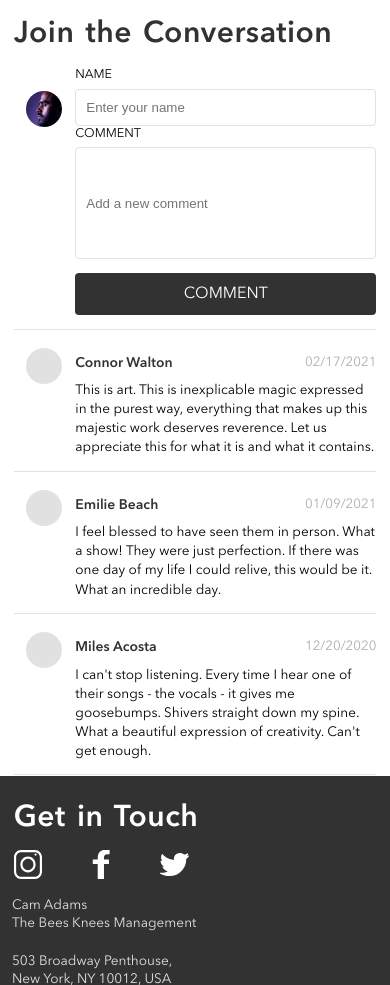
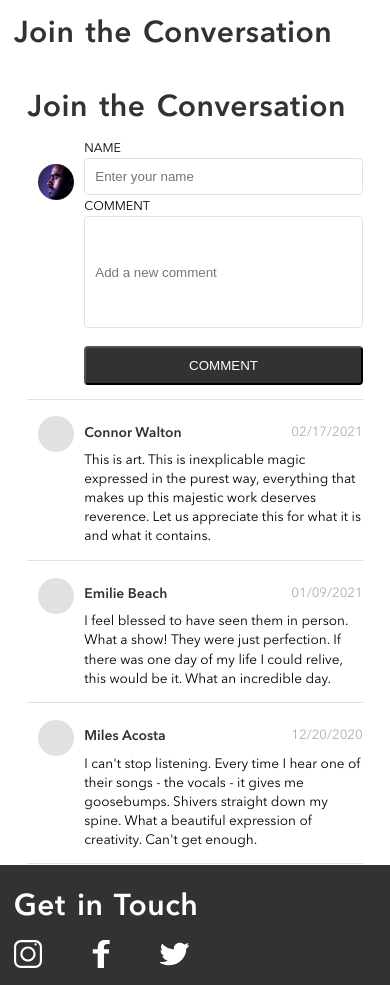
Before and after one commit to kirill-develops/bandSite, a plain HTML site: page index.html in a window 390 px wide. Shown: the part 3200-4185 px from the top of the page. Drawn offline with Linux system fonts and the light colour scheme.

Commit message:
created eventlistener for form on bio page, and basic functionality to produce comments on the live comments section. still must implement validation and styling for tablet and beyond

```diff
--- a/index.html
+++ b/index.html
@@ -1,5 +1,6 @@
 <!DOCTYPE html>
 <html lang="en">
+
 <head>
     <meta charset="UTF-8">
     <meta http-equiv="X-UA-Compatible" content="IE=edge">
@@ -8,6 +9,7 @@
 
     <title>Ladies and Gentlemen, This is | The Bees Knees</title>
 </head>
+
 <body>
     <!-- nav  -->
     <nav class="nav">
@@ -25,13 +27,14 @@
             </ul>
         </div>
     </nav>
-  <!-- hero banner  -->
+    <!-- hero banner  -->
     <div class="hero">
         <div class="hero--overlay">
             <div class="hero__title-container">
-                <h1 class="hero__title">The Bees Knees</div>
+                <h1 class="hero__title">The Bees Knees
             </div>
         </div>
+    </div>
     </div>
     <main>
         <!-- section 1: photo/quote  -->
@@ -40,7 +43,8 @@
             <img src="/assets/images/band.jpg" class="bio-intro__media" alt="Band Live @Venue">
             <div class="bio-intro__quote-container">
                 <p class="bio-intro__quote">
-                    “We push each other to be the best. It’s not uncommon for one of us to say ‘this needs to be better, back to the drawing board’”
+                    “We push each other to be the best. It’s not uncommon for one of us to say ‘this needs to be better,
+                    back to the drawing board’”
                 </p>
                 <p class="bio-intro__quote--artist-tag">
                     - Bryan Teddy, lead vocalist of The Bees Knees
@@ -52,10 +56,20 @@
             <h3 class="bio-main__title">The Bees Knees</h3>
             <div class="bio-main__details-container">
                 <p class="bio-main__details">
-                    The Bees Knees is a pop rock band originating from San Francisco, California. The band consists of lead vocalist Bryan Teddy, guitarist Mack Tolkens, guitarist Andrew Green, bassist Kent Zulkee and drummer Freddie Fischer. The band achieved its first commercial success as an unsigned act, drawing attention from manager Cam Adams. Having worked with other popular acts (The Elephant In The Room, One Trick Pony, The Cat’s Meow), Adams was confident the band could succeed even further, pushing them to sign with Magenta Records.
+                    The Bees Knees is a pop rock band originating from San Francisco, California. The band consists of
+                    lead vocalist Bryan Teddy, guitarist Mack Tolkens, guitarist Andrew Green, bassist Kent Zulkee and
+                    drummer Freddie Fischer. The band achieved its first commercial success as an unsigned act, drawing
+                    attention from manager Cam Adams. Having worked with other popular acts (The Elephant In The Room,
+                    One Trick Pony, The Cat’s Meow), Adams was confident the band could succeed even further, pushing
+                    them to sign with Magenta Records.
                 </p>
                 <p class="bio-main__details">
-                    From there, the band has soared, gaining international recognition and ranking in the top 10 on the Poster Charts. New fans immediately fell in love with the band’s original and organic attitude, solidifying their place as one of the hottest and fastest up and coming acts of this century. Fans affectionately refer to themselves as “The Hive” and are drawn to their candid and authentic performances on stage. Looking forward to touring in the future, The Bees Knees are currently recording their second studio album, looking to be released in late 2021.
+                    From there, the band has soared, gaining international recognition and ranking in the top 10 on the
+                    Poster Charts. New fans immediately fell in love with the band’s original and organic attitude,
+                    solidifying their place as one of the hottest and fastest up and coming acts of this century. Fans
+                    affectionately refer to themselves as “The Hive” and are drawn to their candid and authentic
+                    performances on stage. Looking forward to touring in the future, The Bees Knees are currently
+                    recording their second studio album, looking to be released in late 2021.
                 </p>
             </div>
         </section>
@@ -77,9 +91,24 @@
         <!-- section 4: join the conversation -->
         <section class="conversation__container">
             <h3 class="conversation__title">Join the Conversation</h3>
-            <div class="conversation__input"></div>
-            <div class="conversation__output"></div>
-        </section>
+            <section class="conversation__container">
+                <h3 class="conversation__title">Join the Conversation</h3>
+                <div class="conversation__input">
+                    <div class="comment__card">
+                        <img class="comment__avatar" src="../assets/images/Mohan-muruge.jpg">
+                        <form class="comment__right" id="newComment">
+                            <label class="comment__header">NAME
+                                <input type="text" id="userName" name="userName" placeholder="Enter your name" class="comment__form comment__form--name">
+                            </label>
+                            <label class="comment__header" for="userComment">COMMENT
+                                <input type="text" id="userComment" name="userComment" placeholder="Add a new comment" class="comment__form comment__form--comment">
+                            </label>
+                                <button class="comment__button"type="submit">COMMENT</button>
+                        </form>
+                    </div>
+                </div>
+                <div class="conversation__output" id="output"></div>
+            </section>
     </main>
     <!-- FOOTER -->
     <footer class="footer">
@@ -87,9 +116,15 @@
             <div class="footer-primary__left">
                 <h3 class="footer-primary__title">Get in Touch</h3>
                 <div class="footer-primary__social-container">
-                    <a href="https://www.Instagram.com" target="_target" class=""><img src="/assets/icons/SVG/Icon-instagram.svg" class="footer-primary__social" alt="Instagram logo"></a>
-                    <a href="https://www.facebook.com" target="_target" class=""><img src="/assets/icons/SVG/Icon-facebook.svg" class="footer-primary__social" alt="Facebook logo"></a>
-                    <a href="https://www.twitter.com" target="_target" class=""><img src="/assets/icons/SVG/Icon-twitter.svg" class="footer-primary__social" alt="Twitter logo"></a>
+                    <a href="https://www.Instagram.com" target="_target" class=""><img
+                            src="/assets/icons/SVG/Icon-instagram.svg" class="footer-primary__social"
+                            alt="Instagram logo"></a>
+                    <a href="https://www.facebook.com" target="_target" class=""><img
+                            src="/assets/icons/SVG/Icon-facebook.svg" class="footer-primary__social"
+                            alt="Facebook logo"></a>
+                    <a href="https://www.twitter.com" target="_target" class=""><img
+                            src="/assets/icons/SVG/Icon-twitter.svg" class="footer-primary__social"
+                            alt="Twitter logo"></a>
                 </div>
             </div>
             <a href="/" src="/assets/logos/Logo-bandsite.svg" class="footer__logo--tablet">
@@ -165,12 +200,13 @@
                 </div>
             </div>
         </div>
-            <a href="/" class="footer__logo--mobile">
-                <img src="/assets/logos/Logo-bandsite.svg" alt="bandsite-logo" class="">
-            </a>
+        <a href="/" class="footer__logo--mobile">
+            <img src="/assets/logos/Logo-bandsite.svg" alt="bandsite-logo" class="">
+        </a>
         <p class="footer__copyright">Copyright The Bees Knees © 2021 All Rights Reserved</p>
     </footer>
     <script src="/scripts/comments-database.js"></script>
     <script src="/scripts/index-page.js"></script>
 </body>
+
 </html>
--- a/scripts/index-page.js
+++ b/scripts/index-page.js
@@ -1,86 +1,69 @@
-// NEW COMMENT VARIABLES
+// Event Listener for Form Submission
+const newComment = document.getElementById('newComment');
 
-let conversationAvatar = document.createElement('img');
-conversationAvatar.classList.add('comment__avatar');
-conversationAvatar.setAttribute('src', "../assets/images/Mohan-muruge.jpg")
+newComment.addEventListener('submit', (e) => {
+    e.preventDefault();
+    const newName = event.target.userName.value;
+    const newComment = event.target.userComment.value;
+    const newCommentObject = {
+        id: 01,
+        date: todayString,
+        name: newName,
+        avatar: null,
+        comment: newComment
+    };
+    comments.unshift(newCommentObject);
+    updateComments(comments);
+    console.log(comments);
+})
+//Function that erases all old comments
+removeAllChildren = () => {
+    const liveComments = document.getElementById('output');
+    while (liveComments.firstChild) {
+        liveComments.removeChild(liveComments.firstChild);
+    }
+    console.log(liveComments);
+}
+//Function to update Live Comments
+updateComments = (comments) => {
+    removeAllChildren();
+    comments.forEach(comment => displayComment(comment));
+}
 
-let conversationName = document.createElement('label');
-conversationName.classList.add('comment__header');
-conversationName.setAttribute("for", "user-name");
-conversationName.innerText = "NAME"
-console.log(conversationName)
+//create function that converts new Date() into string
+const today = new Date();
+const todayString = `${today.getDate()}/${today.getMonth() + 1}/${today.getFullYear()}`;
 
-let conversationNameField = document.createElement('input');
-conversationNameField.type = 'text'
-conversationNameField.id = 'user-name'
-conversationNameField.name = 'user-name'
-conversationNameField.placeholder = 'Enter your name'
-conversationNameField.classList.add('comment__form');
-conversationNameField.classList.add('comment__form--name');
 
-let conversationComment = document.createElement('label');
-conversationComment.classList.add('comment__header');
-conversationComment.setAttribute("for", "user-comment");
-conversationComment.innerText = "COMMENT";
-
-let conversationCommentField = document.createElement('input');
-conversationCommentField.type = 'text'
-conversationCommentField.id = 'user-comment'
-conversationCommentField.name = 'user-comment'
-conversationCommentField.placeholder = 'Add a new comment'
-conversationCommentField.classList.add('comment__form');
-conversationCommentField.classList.add('comment__form--comment');
-
-// let conversationButtonText = document.createElement('h4');
-// conversationButtonText.classList.add('connent__button--text');
-
-let conversationButton = document.createElement('a');
-conversationButton.classList.add('comment__button');
-conversationButton.href = "/";
-conversationButton.innerText = "COMMENT";
-
-let conversationRight = document.createElement('form');
-conversationRight.classList.add('comment__right');
-conversationRight.append(conversationName, conversationNameField, conversationComment, conversationCommentField, conversationButton);
-
-let conversationCard = document.createElement('div');
-conversationCard.classList.add('comment__card');
-conversationCard.append(conversationAvatar, conversationRight);
-
-document.querySelector('.conversation__input').appendChild(conversationCard);
-
-// LIVE COMMENTS VARRIABLES
-
-displayComment = () => {
-    let liveCommentAvatar = document.createElement('div');
+// Function to populate HTML into live comment cards from an array database
+// @parma comments is an array of objects that provide an avatar, name, date & comment details for each entry
+displayComment = (comments) => {
+    const liveCommentAvatar = document.createElement('div');
     liveCommentAvatar.classList.add('live-comment__avatar--blank');
 
-    let liveCommentName = document.createElement('h4');
+    const liveCommentName = document.createElement('h4');
     liveCommentName.classList.add('live-comment__name');
 
-    let liveCommentDate = document.createElement('h4');
+    const liveCommentDate = document.createElement('h4');
     liveCommentDate.classList.add('live-comment__date');
 
-    let liveCommentDetails = document.createElement('p');
+    const liveCommentDetails = document.createElement('p');
     liveCommentDetails.classList.add('live-comment__details');
 
-    let liveCommentRight = document.createElement('div');
+    const liveCommentRight = document.createElement('div');
     liveCommentRight.classList.add('live-comment__right');
     liveCommentRight.append(liveCommentName, liveCommentDate, liveCommentDetails);
 
-    let liveComment = document.createElement('div');
+    const liveComment = document.createElement('div');
     liveComment.classList.add('live-comment');
     liveComment.append(liveCommentAvatar, liveCommentRight);
-    console.log(liveComment);
 
-    liveCommentName.innerText = comments[i].name;
-    liveCommentDate.innerText = comments[i].date;
-    liveCommentDetails.innerText = comments[i].comment;
+    liveCommentName.innerText = comments.name;
+    liveCommentDate.innerText = comments.date;
+    liveCommentDetails.innerText = comments.comment;
 
     document.querySelector('.conversation__output').append(liveComment);
 }
 
-for (i = 0; i < comments.length; i++) {
-    console.log(new Date(comments[i].date));
-    displayComment(comments[i]);
-};
+// Goes through Comment Array and creates comment cards that are appended in to HTML
+comments.forEach(comment => displayComment(comment))
--- a/styles/bio.scss
+++ b/styles/bio.scss
@@ -388,7 +388,7 @@
         border-radius: 4px;
         border: 1px solid colors.$secondary-mid;
 
-        ::focus {
+        &:focus {
             border: 1px solid colors.$primary-dark;
         }
         @include tablet-half {
@@ -397,25 +397,7 @@
         }
     }
     &__button {
-        box-sizing: border-box;
-        width: 100%;
-        margin: $mobile-main-padding auto;
-        margin-right: 0;
-        padding: 10px;
-        background-color: $root-dark-background-color;
-        border-radius: 4px;
-        color: $root-primary-light-font-color;
-        text-align: center;
-        text-decoration: none;
-
-        :hover {
-            background-color: colors.$secondary-dark;
-        }
-        @include tablet-half {
-            max-width: 150px;
-            padding-left: 32px;
-            padding-right: 32px;
-        }
+        @include button;
     }
 }
 .live-comment {
@@ -460,6 +442,7 @@
     }
     &__details {
         margin-top: 0.5rem;
+        width: 100%;
         color: colors.$secondary-dark;
         font-size: 0.85rem;
     }
```
Also changed, not shown: pages/shows.html (+11 -1 lines), styles/partials/_mixins.scss (+21 -1 lines), styles/shows.scss (+8 -2 lines), styles/bio.css, styles/shows.css.
